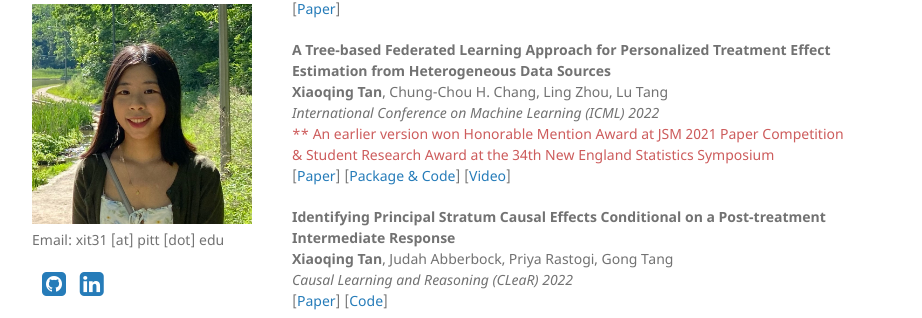
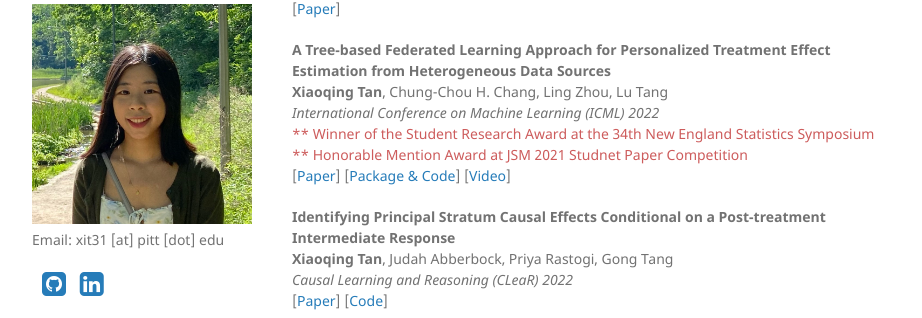
Before and after one commit to ellenxtan/ellenxtan.github.io, a Jekyll site: the page built from index.md, in a window 1280 px wide and 900 px high, scrolled down 447 px. Shown: the part 136-454 px from the top of the window, without its empty margins (178-1100 px from the left). Built offline with Jekyll 4.4.1, drawn with Linux system fonts in a browser that asks for light colours; a style sheet for code colours, icons or effects is not loaded; our own code applies the rules of GitHub Pages for plain Markdown files.

Commit message:
add ness 2022 award

```diff
--- a/index.md
+++ b/index.md
@@ -58,8 +58,8 @@ I enjoy volunteering. As well as being am a weekly cat care volunteer at [Humane
     <b>A Tree-based Federated Learning Approach for Personalized Treatment Effect Estimation from Heterogeneous Data Sources</b><br>
     <b>Xiaoqing Tan</b>, Chung-Chou H. Chang, Ling Zhou, Lu Tang<br>
     <em>International Conference on Machine Learning (ICML) 2022</em><br>
-    <font color='#CD5C5C'>** An earlier version won Honorable Mention Award at JSM 2021 Paper Competition</font><br>
-    <font color='#CD5C5C'>   & Student Research Award at the 34th New England Statistics Symposium</font><br>
+    <font color='#CD5C5C'>** Winner of the Student Research Award at the 34th New England Statistics Symposium</font><br>
+    <font color='#CD5C5C'>** Honorable Mention Award at JSM 2021 Studnet Paper Competition</font><br>
 [<a href="https://arxiv.org/pdf/2103.06261.pdf">Paper</a>] [<a href="https://github.com/ellenxtan/ifedtree">Package & Code</a>] [<a href="https://www.youtube.com/watch?v=Pc_YNS2Wga4">Video</a>]
 </p>
 </td>
```
